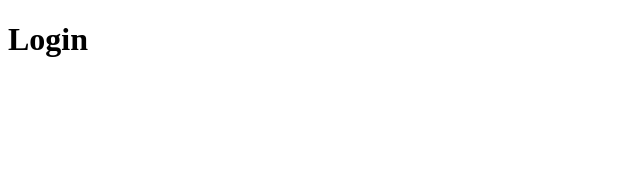
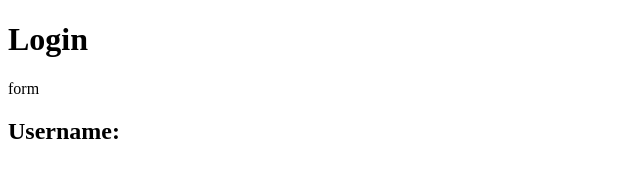
Before and after one commit to notklein/rtots, a plain HTML site: page login.html in a window 1280 px wide. Shown: the whole page, without its empty margins (0-640 px from the left). Drawn offline with Linux system fonts and the light colour scheme.

Commit message:
updated login

```diff
--- a/login.html
+++ b/login.html
@@ -8,5 +8,9 @@
     </head>
     <body>
         <h1>Login</h1>
+        <section> form
+            <h1>Username: </h1>
+
+        </section>
     </body>
 </html>
```
Also changed, not shown: main.html (+2 -0 lines).
